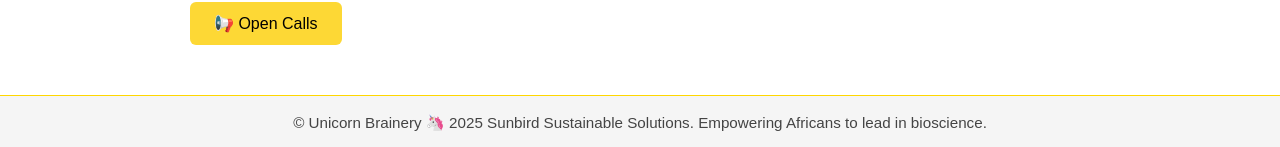
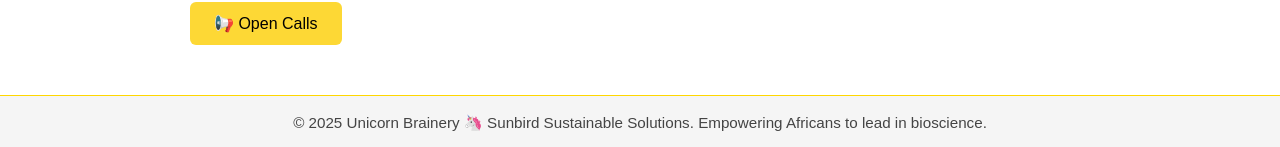
Before and after one commit to mmutondo/mmutondo.github.io, a Jekyll site: the page UnicornBraineryHome.html, which Jekyll copies as it is, in a window 1280 px wide. Shown: the part 1479-1626 px from the top of the page. Built offline with Jekyll 4.4.1, drawn with Linux system fonts in a browser that asks for light colours.

```diff
--- a/UnicornBraineryHome.html
+++ b/UnicornBraineryHome.html
@@ -228,7 +228,7 @@
   </main>
 
   <footer>
-    &copy; Unicorn Brainery 🦄 2025 Sunbird Sustainable Solutions. Empowering Africans to lead in bioscience.
+    &copy; 2025 Unicorn Brainery 🦄 Sunbird Sustainable Solutions. Empowering Africans to lead in bioscience.
   </footer>
 
 </body>
```
